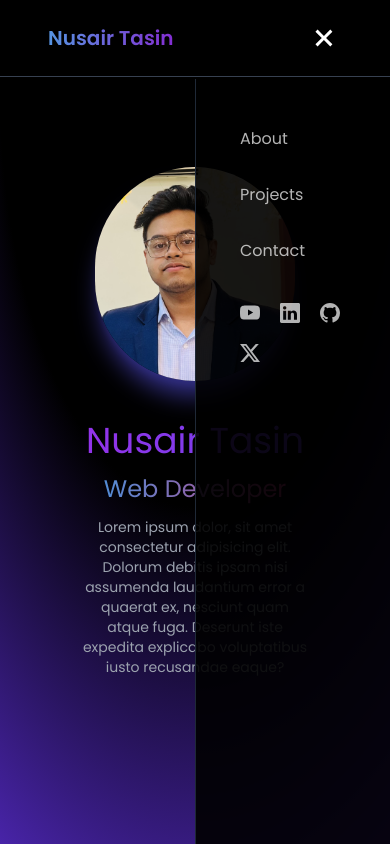
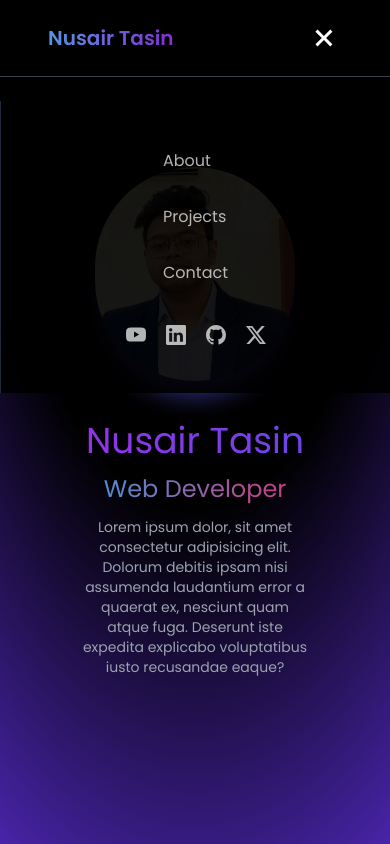
Before and after one commit to NusairTasin/nusairtasin.github.io, a React (Vite) app: page / in a window 390 px wide. Both pictures are taken after a click on the icon 324 px from the left and 38 px from the top of the page. Shown: the top 844 px of the page. Built offline with nearby package versions, Linux system fonts and the light colour scheme.

Commit message:
Update Navbar.tsx

```diff
--- a/src/components/Navbar.tsx
+++ b/src/components/Navbar.tsx
@@ -66,7 +66,7 @@ const Navbar = () => {
         )}
         {isOpen && (
           <div
-            className={`fixed right-0 top-[79px] md:hidden flex h-screen w-1/2 flex-col items-start justify-start gap-10 border-l border-gray-800 bg-black/90 py-12 px-11 ${
+            className={`fixed right-0 top-[12vh] md:hidden flex h-screen/2 w-full flex-col items-center justify-center gap-10 border-l border-gray-800 bg-black/90 py-12 px-11 ${
               isOpen ? "block" : "hidden"
             }`}
           >
```
